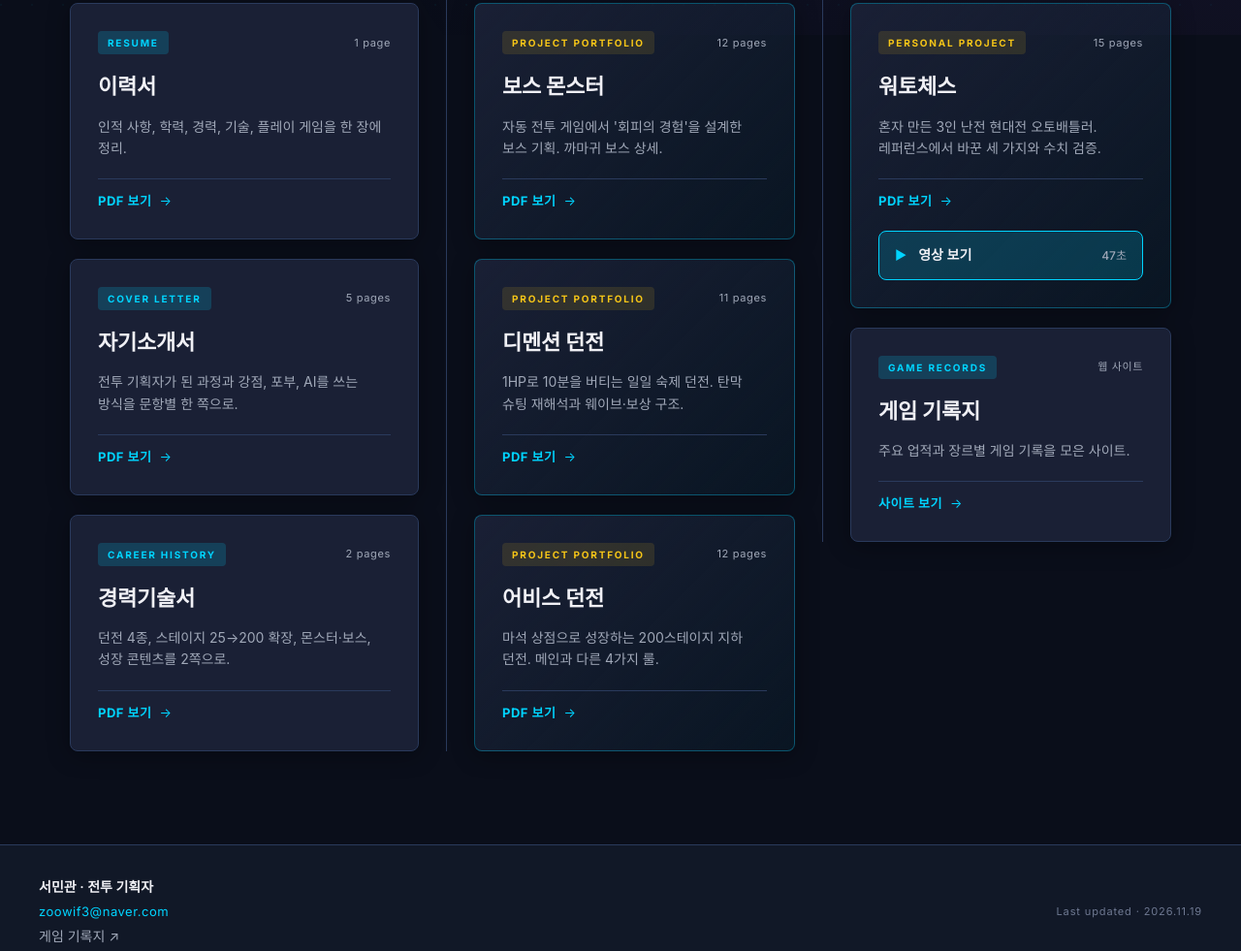
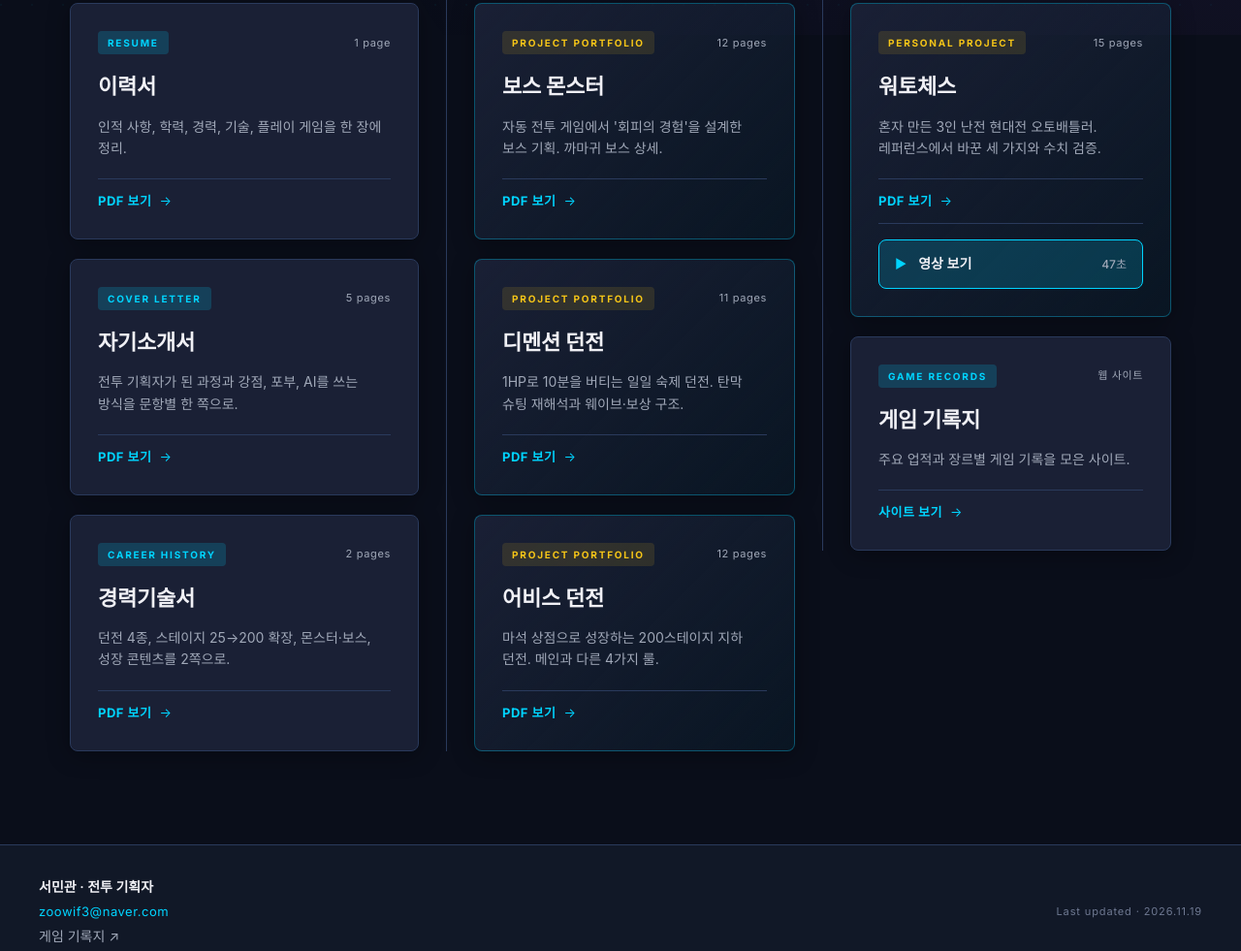
Before and after one commit to minkwan8048-lgtm/portfolio, a plain HTML site: page index.html in a window 1280 px wide. Shown: the part 764-1745 px from the top of the page at 97% size. Drawn offline with Linux system fonts and the light colour scheme; a web font is replaced by a local one.

Commit message:
WarToChess card: add divider below PDF link row
Co-Authored-By: Claude Fable 5.2 <noreply@anthropic.com>

```diff
--- a/style.css
+++ b/style.css
@@ -513,3 +513,7 @@ a { color: inherit; text-decoration: none; }
 .card-cta-link:hover .cta-arrow { transform: translateX(6px); }
 .card-cta-link:focus-visible { outline: 2px solid var(--c-cyan); outline-offset: 4px; }
 .card-video { margin-top: 20px; padding: 13px 16px; font-size: 14px; }
+
+/* 워토체스 카드: PDF 보기 줄 아래에도 같은 선 */
+.card-cta-link { padding-bottom: 12px; border-bottom: 1px solid var(--c-border); }
+.card-video { margin-top: 16px; }
```
